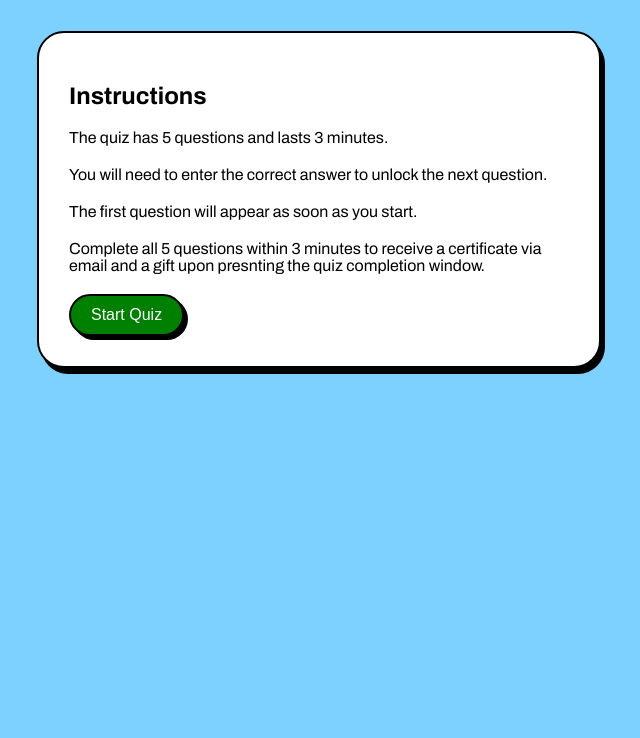
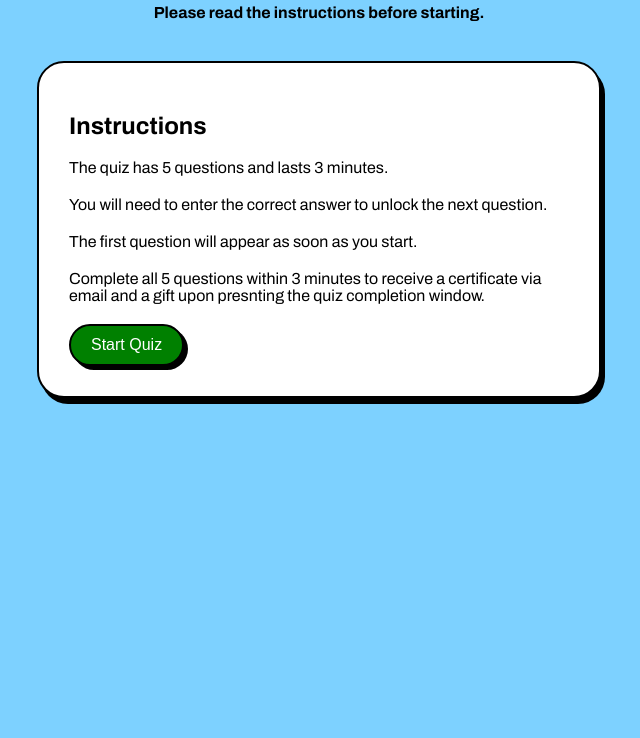
Before and after one commit to ellen-rose-james/mind-marathon, a plain HTML site: page index.html in a window 1280 px wide. Shown: the part 122-860 px from the top of the page, without its empty margins (321-961 px from the left). Before the commit the page ends 800 px from the top, so only its background shows below. Drawn offline with Linux system fonts and the light colour scheme; sample sign-in values are in the browser's storage.

Commit message:
fix: padding of content in instructions and finish page

```diff
--- a/assets/css/finish.css
+++ b/assets/css/finish.css
@@ -11,7 +11,7 @@ body {
   display: grid;
   align-content: center;
   justify-self: center;
-
+  padding: 30px;
   height: 100vh;
 }
 
--- a/assets/css/intro.css
+++ b/assets/css/intro.css
@@ -11,7 +11,7 @@ body {
   display: grid;
   align-content: flex-start;
   justify-self: center;
-
+  padding: 30px;
   height: 100vh;
 }
 .header {
```
